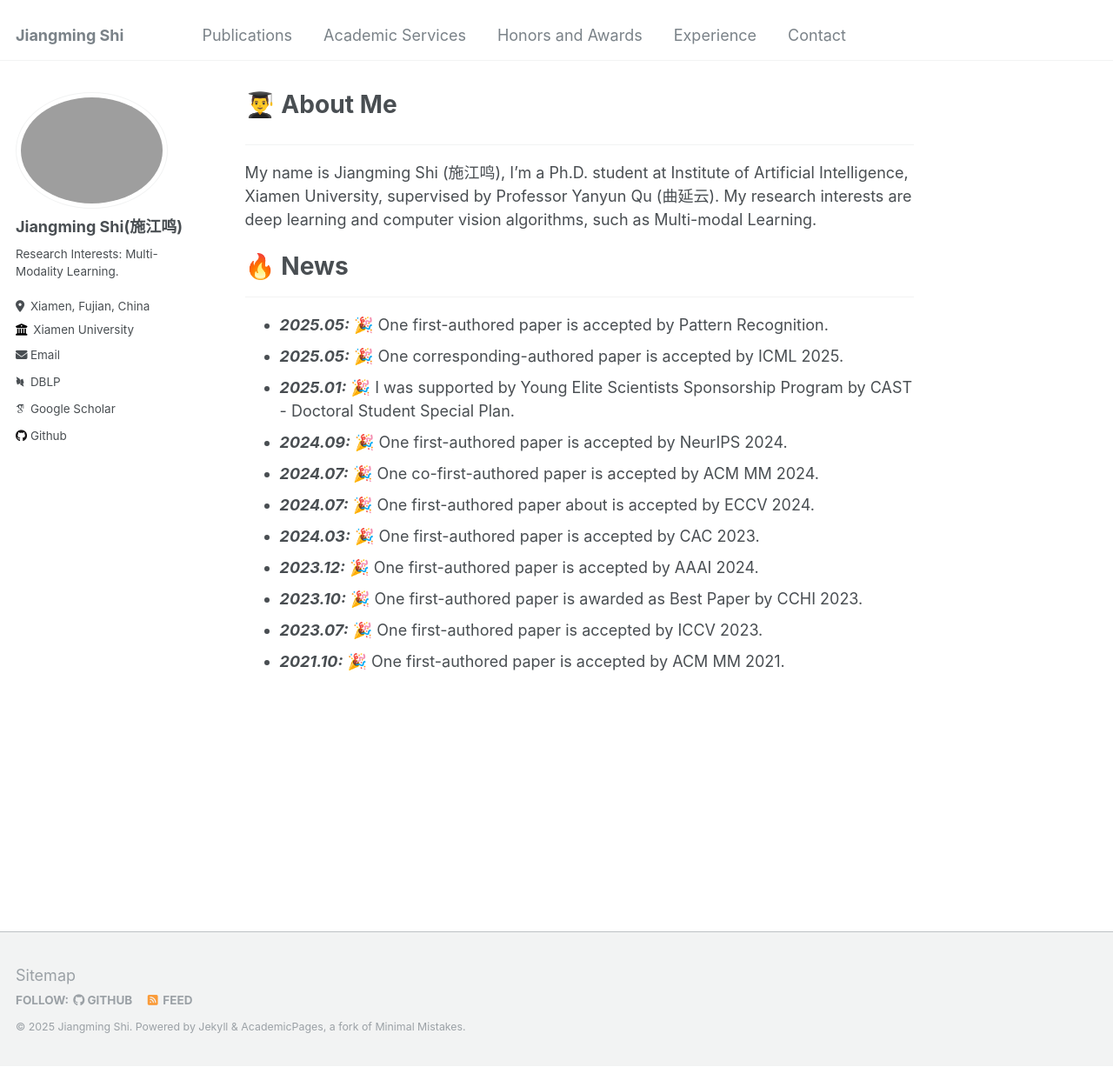
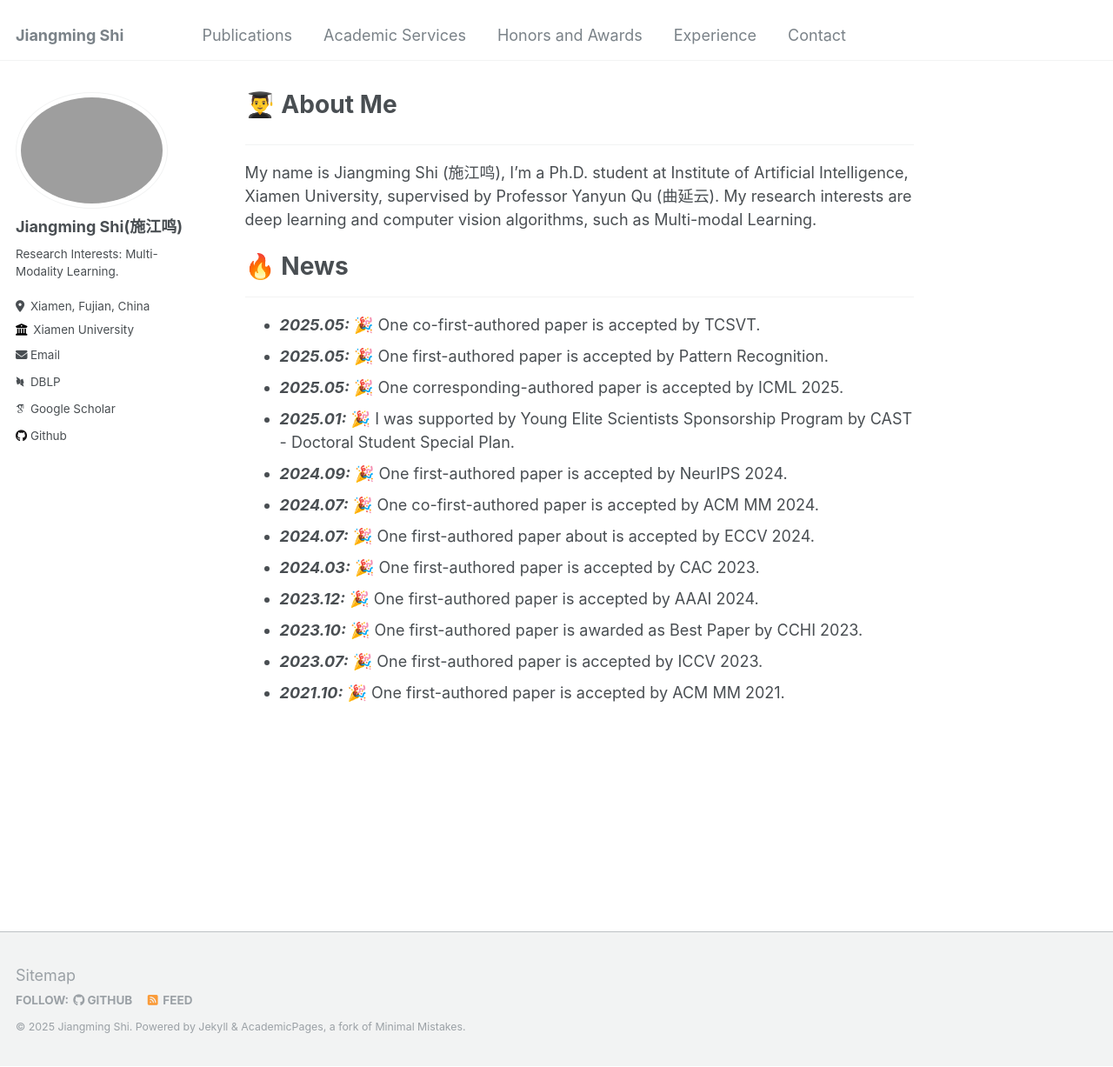
Before and after one commit to shijiangming1/shijiangming1.github.io, a Jekyll site: the page built from _pages/about.md, in a window 1280 px wide and 1227 px high. Shown: the whole window at 87% size. Built offline with Jekyll 4.4.1, drawn with Linux system fonts in a browser that asks for light colours; some web fonts are replaced.

Commit message:
Update about.md

```diff
--- a/_pages/about.md
+++ b/_pages/about.md
@@ -15,6 +15,9 @@ My name is Jiangming Shi (施江鸣), I'm a Ph.D. student at Institute of Artifi
 ======
 <hr>
 <ul>
+  <li>
+    <strong><i>2025.05:</i></strong> 🎉 One co-first-authored paper is accepted by TCSVT.
+  </li>
   <li>
     <strong><i>2025.05:</i></strong> 🎉 One first-authored paper is accepted by Pattern Recognition.
   </li>
```
